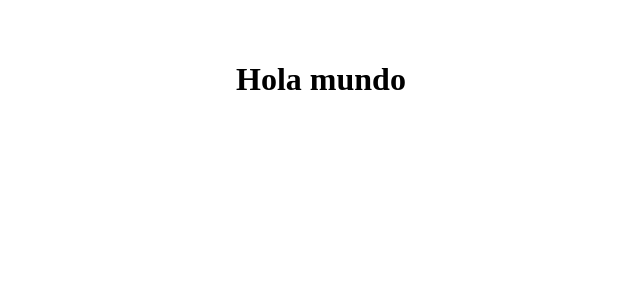
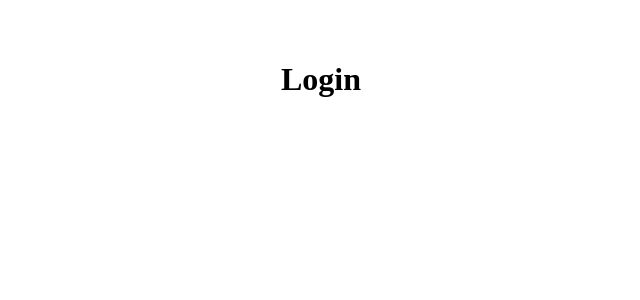
Before and after one commit to hugorebel1998/Diario-React, a React (Vite) app: page /auth/login in a window 1280 px wide. Shown: the top 300 px of the page, without its empty margins (319-959 px from the left). Built offline with nearby package versions, Linux system fonts and the light colour scheme.

Commit message:
Routes: Se configuran rutas

```diff
--- a/src/JournalApp.jsx
+++ b/src/JournalApp.jsx
@@ -1,8 +1,7 @@
+import { AppRouter } from "./router/AppRouter"
 
 export const JournalApp = () => {
     return (
-        <>
-            <h1>Hola mundo</h1>
-        </>
+        <AppRouter />
     )
 }
--- /dev/null
+++ b/src/auth/pages/Login.jsx
@@ -0,0 +1,8 @@
+
+export const Login = () => {
+    return (
+        <>
+            <h1>Login</h1>
+        </>
+    )
+}
--- /dev/null
+++ b/src/auth/pages/Register.jsx
@@ -0,0 +1,8 @@
+
+export const Register = () => {
+    return (
+        <>
+            <h1>Register</h1>
+        </>
+    )
+}
--- /dev/null
+++ b/src/auth/pages/index.js
@@ -0,0 +1,2 @@
+export * from './Login';
+export * from './Register';
--- /dev/null
+++ b/src/auth/routes/AuthRoutes.jsx
@@ -0,0 +1,17 @@
+import React from 'react'
+import { Navigate, Route, Routes } from 'react-router-dom'
+import { Login, Register } from '../pages'
+
+export const AuthRoutes = () => {
+    return (
+        <Routes>
+
+            <Route path='login' element={<Login />} />
+
+            <Route path='register' element={<Register />} />
+
+            <Route path='/*' element={<Navigate to="/auth/login" />} />
+
+        </Routes>
+    )
+}
--- /dev/null
+++ b/src/journal/pages/Home.jsx
@@ -0,0 +1,9 @@
+import React from 'react'
+
+export const Home = () => {
+    return (
+        <>
+            <h1>Home</h1>
+        </>
+    )
+}
--- /dev/null
+++ b/src/journal/pages/index.js
@@ -0,0 +1 @@
+export * from './Home'
--- /dev/null
+++ b/src/journal/routes/JournalRoutes.jsx
@@ -0,0 +1,14 @@
+import { Navigate, Route, Routes } from "react-router-dom"
+import { Home } from "../pages"
+
+export const JournalRoutes = () => {
+    return (
+        <Routes>
+
+            <Route path='/' element={<Home />} />
+
+            <Route path='/*' element={<Navigate to='/' />} />
+
+        </Routes>
+    )
+}
--- a/src/main.jsx
+++ b/src/main.jsx
@@ -1,6 +1,7 @@
 import React from 'react'
 import ReactDOM from 'react-dom/client'
 import { JournalApp } from './JournalApp.jsx'
+import { BrowserRouter } from "react-router-dom";
 
 import './styles.css'
 
@@ -12,6 +13,8 @@ import '@fontsource/roboto/700.css';
 
 ReactDOM.createRoot(document.getElementById('root')).render(
   <React.StrictMode>
-    <JournalApp />
+    <BrowserRouter>
+      <JournalApp />
+    </BrowserRouter>
   </React.StrictMode>,
 )
--- /dev/null
+++ b/src/router/AppRouter.jsx
@@ -0,0 +1,17 @@
+import { Route, Routes } from "react-router-dom"
+import { AuthRoutes } from "../auth/routes/AuthRoutes"
+import { JournalRoutes } from "../journal/routes/JournalRoutes"
+
+export const AppRouter = () => {
+  return (
+    <Routes>
+
+      {/* Login y Registro */}
+      <Route path='auth/*' element={<AuthRoutes />} />
+
+      {/* Journal */}
+      <Route path='/*' element={<JournalRoutes />} />
+
+    </Routes>
+  )
+}
```
